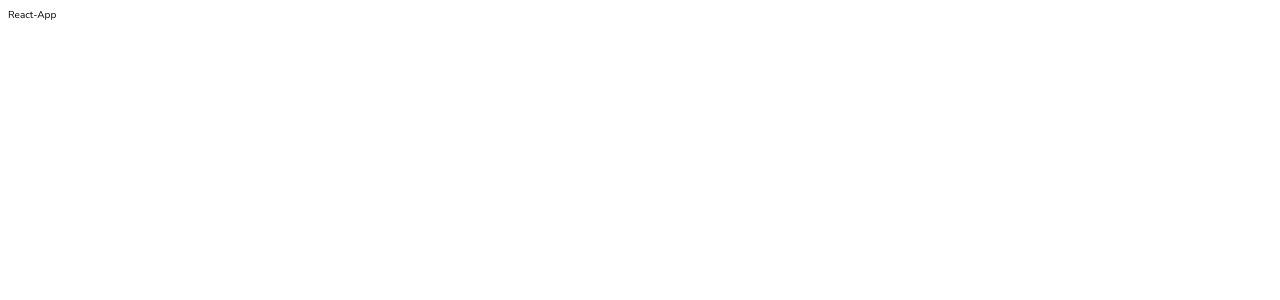
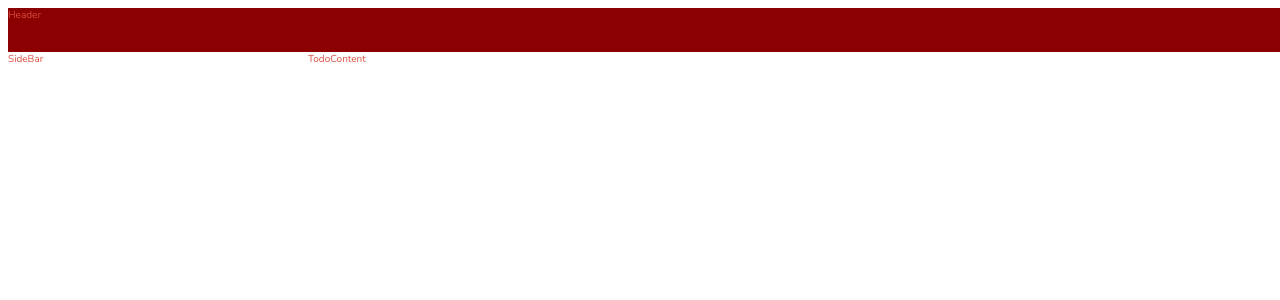
Before and after one commit to NatthaphongSk/todolist_project, a React (Create React App) app: page / in a window 1280 px wide. Shown: the top 300 px of the page. Built offline with nearby package versions, Linux system fonts and the light colour scheme.

Commit message:
finish grid  layout style

```diff
--- a/src/App.js
+++ b/src/App.js
@@ -1,5 +1,12 @@
+import "./App.scss";
 function App() {
-  return <div>React-App</div>;
+  return (
+    <div className="todo">
+      <div className="todo__header">Header</div>
+      <div className="todo__sidebar">SideBar</div>
+      <div className="todo__content">TodoContent</div>
+    </div>
+  );
 }
 
 export default App;
--- /dev/null
+++ b/src/App.scss
@@ -0,0 +1,24 @@
+$header-height: 44px;
+$sidebar-width: 300px;
+
+.todo{
+    display: grid;
+    // grid-template-rows: ความสูงแถว1 ความสูงแถวสอง
+    grid-template-rows: $header-height calc(100vh - $header-height);
+    grid-template-columns: $sidebar-width calc(100vw - $sidebar-width);
+    &__header{
+        // grid-row-start: 1;
+        // grid-row-end: 2;
+        grid-row: 1/2;
+        grid-column: 1/-1;
+        background-color: darkred;
+    }
+    &__sidebar{
+        grid-row: 2/-1;
+        grid-column: 1/2;
+    }
+    &__content{
+        grid-row: 2/-1;
+        grid-column: 2/-1;
+    }
+}
--- a/src/index.scss
+++ b/src/index.scss
@@ -26,4 +26,5 @@
 'Cantarell', 'Fira Sans', 'Droid Sans', 'Helvetica Neue', sans-serif;
 -webkit-font-smoothing: antialiased;
 -moz-osx-font-smoothing: grayscale;
+color: $primary;
 }
```
Also changed, not shown: 1 other file (tests, documents, lock files or other folders).
